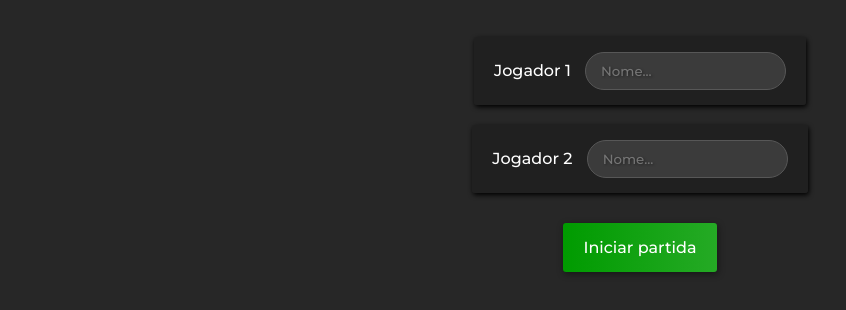
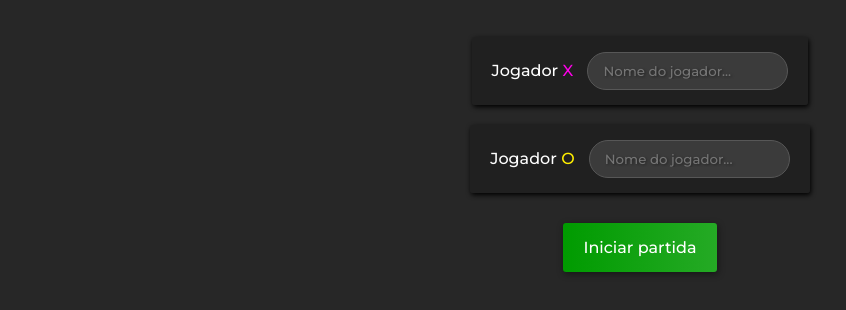
Before and after one commit to karolsansonove/jogo-da-velha, a plain HTML site: page index.html in a window 1280 px wide. Shown: the part 102-412 px from the top of the page, without its empty margins (0-846 px from the left). Drawn offline with Linux system fonts and the light colour scheme.

Commit message:
ajuste visual na inserção de jogadores

```diff
--- a/index.html
+++ b/index.html
@@ -18,12 +18,12 @@
   <section class="section-players container active">
     <form class="form-players">
       <div class="player">
-        <label class="lb-player" for="name-player-1">Jogador 1</label>
-        <input data-letter="x" class="input-player" type="text" name="name-player-1" id="name-player-1" placeholder="Nome...">
+        <label class="lb-player" for="name-player-1">Jogador <span>x</span></label>
+        <input data-letter="x" class="input-player" type="text" name="name-player-1" id="name-player-1" placeholder="Nome do jogador...">
       </div>
       <div class="player">
-        <label class="lb-player" for="name-player-2">Jogador 2</label>
-        <input data-letter="o" class="input-player" type="text" name="name-player-2" id="name-player-2" placeholder="Nome...">
+        <label class="lb-player" for="name-player-2">Jogador <span>o</span></label>
+        <input data-letter="o" class="input-player" type="text" name="name-player-2" id="name-player-2" placeholder="Nome do jogador...">
       </div>
       <button class="btn-start" type="submit">Iniciar partida</button>
       <p class="alert">Informe o nome dos jogadores.</p>
--- a/style.css
+++ b/style.css
@@ -60,6 +60,16 @@ input:focus {
 .lb-player {
   font-weight: 500;
   color: #fff;
+}
+
+[for='name-player-1'] span {
+  color: rgb(255, 0, 234);
+  text-transform: uppercase;
+}
+
+[for='name-player-2'] span {
+  color: rgb(255, 238, 0);
+  text-transform: uppercase;
 }
 
 .input-player {
```
